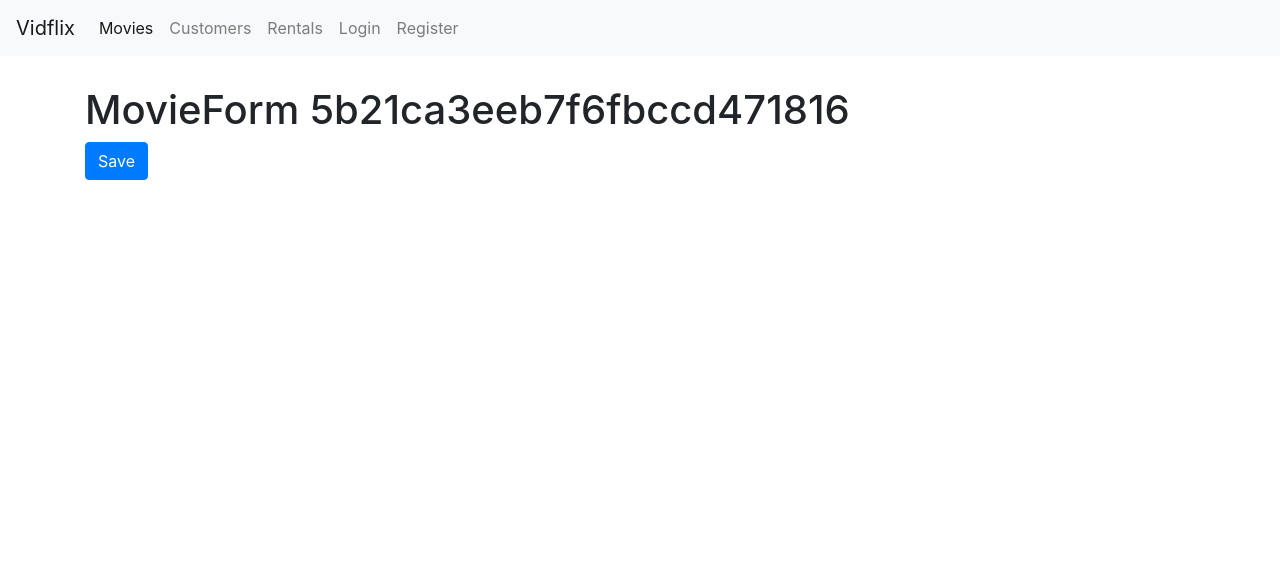
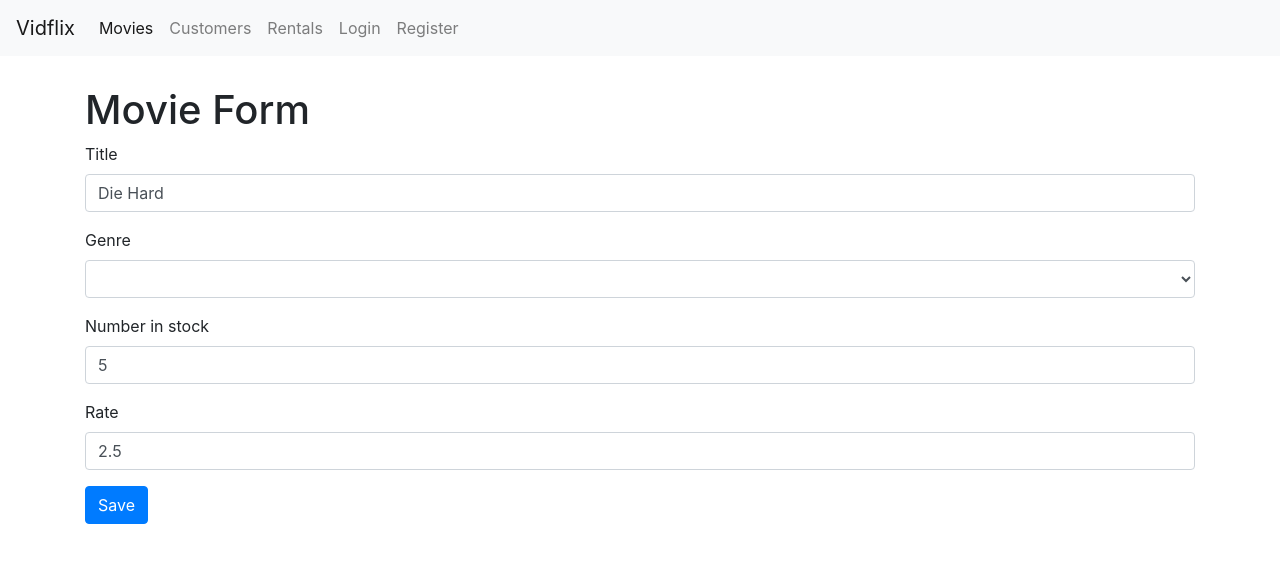
Before and after one commit to benNjogu/vidflix, a React (Create React App) app: page /movies/5b21ca3eeb7f6fbccd471816 in a window 1280 px wide. Shown: the top 562 px of the page. Built offline with nearby package versions, Linux system fonts and the light colour scheme.

Commit message:
Movie Form

```diff
--- a/src/Components/common/form.jsx
+++ b/src/Components/common/form.jsx
@@ -1,5 +1,6 @@
 import React, { Component } from "react";
 import Input from "./input";
+import Select from "./select";
 import Joi from "joi-browser";
 
 class Form extends Component {
@@ -63,6 +64,21 @@
     );
   }
 
+  renderSelect(name, label, options) {
+    const { data, errors } = this.state;
+
+    return (
+      <Select
+        name={name}
+        value={data[name]}
+        label={label}
+        options={options}
+        onChange={this.handleChange}
+        error={errors[name]}
+      ></Select>
+    );
+  }
+
   renderButton(label) {
     return (
       <button disabled={this.validate()} className="btn btn-primary">
--- /dev/null
+++ b/src/Components/common/select.jsx
@@ -0,0 +1,21 @@
+import { rest } from "lodash";
+import React, { Component } from "react";
+
+const Select = ({ name, label, options, error, ...rest }) => {
+  return (
+    <div className="form-group">
+      <label htmlFor={name}>{label}</label>
+      <select name={name} id={name} {...rest} className="form-control">
+        <option value="" />
+        {options.map((option) => {
+          <option key={option._id} value={option._id}>
+            {option.name}
+          </option>;
+        })}
+      </select>
+      {error && <div className="alert alert-danger">{error}</div>}
+    </div>
+  );
+};
+
+export default Select;
--- a/src/Components/movieForm.jsx
+++ b/src/Components/movieForm.jsx
@@ -1,17 +1,76 @@
 import React, { Component } from "react";
+import { genres, getGenres } from "./../services/fakeGenreService";
+import { getMovie, saveMovie } from "./../services/fakeMovieService";
+import Form from "./common/form";
+import Joi from "joi-browser";
 
-const MovieForm = ({ match, history }) => {
-  return (
-    <div>
-      <h1>MovieForm {match.params.id}</h1>
-      <button
-        onClick={() => history.push("/movies")}
-        className="btn btn-primary"
-      >
-        Save
-      </button>
-    </div>
-  );
-};
+class MovieForm extends Form {
+  state = {
+    data: { title: "", genreId: "", numberInStock: "", dailyRentalRate: "" },
+    genres: [],
+    errors: {},
+  };
+
+  schema = {
+    _id: Joi.string(),
+    title: Joi.string().required().label("Title"),
+    genreId: Joi.string().required().label("Genre"),
+    numberInStock: Joi.number()
+      .required()
+      .min(0)
+      .max(100)
+      .label("Number in stock"),
+    dailyRentalRate: Joi.number()
+      .required()
+      .min(0)
+      .max(10)
+      .label("Daily rental rate"),
+  };
+
+  componentDidMount() {
+    const genres = getGenres();
+    this.setState({ genres });
+
+    const movieId = this.props.match.params.id;
+    if (movieId === "new") return;
+
+    const movie = getMovie(movieId);
+    if (!movie) return this.props.history.replace("/not-found");
+
+    this.setState({ data: this.mapToViewModel(movie) });
+  }
+
+  mapToViewModel(movie) {
+    return {
+      _id: movie._id,
+      title: movie.title,
+      genreId: movie.genre._id,
+      numberInStock: movie.numberInStock,
+      dailyRentalRate: movie.dailyRentalRate,
+    };
+  }
+
+  doSubmit = () => {
+    saveMovie(this.state.data);
+
+    this.props.history.push("/movies");
+  };
+
+  render() {
+    return (
+      <div>
+        <h1>Movie Form</h1>
+        <form onSubmit={this.handleSubmit}>
+          {this.renderInput("title", "Title")}
+          {this.renderSelect("genreId", "Genre", this.state.genres)}
+          {this.renderInput("numberInStock", "Number in stock", "number")}
+          {this.renderInput("dailyRentalRate", "Rate")}
+          {this.renderButton("Save")}
+        </form>
+      </div>
+    );
+  }
+}
+
 
 export default MovieForm;
--- a/src/Components/movies.jsx
+++ b/src/Components/movies.jsx
@@ -5,6 +5,7 @@
 import { getMovies } from "../services/fakeMovieService";
 import { getGenres } from "../services/fakeGenreService";
 import { paginate } from "../utils/paginate";
+import { Link } from "react-router-dom";
 import _ from "lodash";
 
 class Movies extends Component {
@@ -85,6 +86,13 @@
           />
         </div>
         <div className="col">
+          <Link
+            to="/movies/new"
+            className="btn btn-primary"
+            style={{ marginBottom: 20 }}
+          >
+            New Movie
+          </Link>
           <p>Showing {totalCount} movies in a database.</p>
           <MoviesTable
             movies={movies}
--- a/src/services/fakeMovieService.js
+++ b/src/services/fakeMovieService.js
@@ -78,13 +78,13 @@
 
 export function saveMovie(movie) {
   let movieInDb = movies.find(m => m._id === movie._id) || {};
-  movieInDb.name = movie.name;
-  movieInDb.genre = genresAPI.genres.find(g => g._id === movie.genreId);
+  movieInDb.title = movie.title;
+  movieInDb.genre = genresAPI.genres.find((g) => g._id === movie.genreId);
   movieInDb.numberInStock = movie.numberInStock;
   movieInDb.dailyRentalRate = movie.dailyRentalRate;
 
   if (!movieInDb._id) {
-    movieInDb._id = Date.now();
+    movieInDb._id = Date.now().toString();
     movies.push(movieInDb);
   }
 
```
